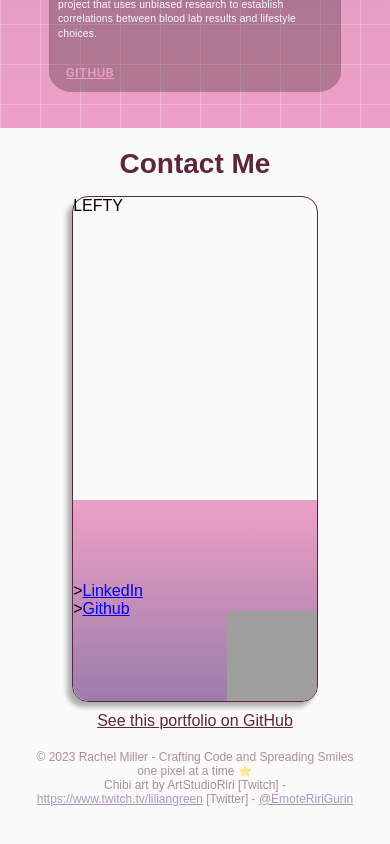
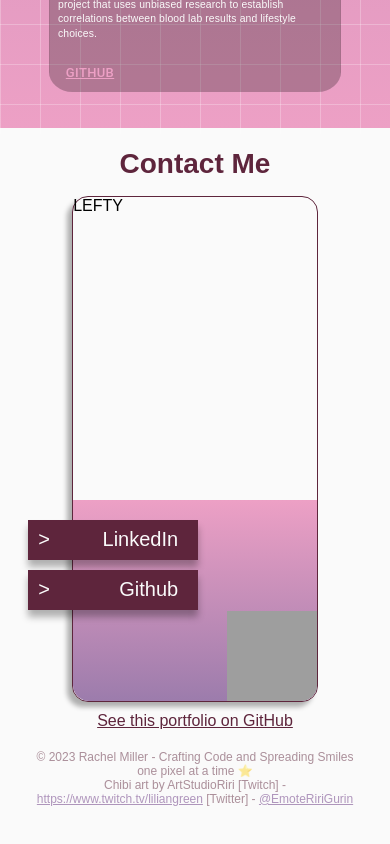
Before and after one commit to rkmiller131/portfolio, a React (Create React App) app in the folder client/: page / in a window 390 px wide. Shown: the part 2482-3326 px from the top of the page. Built offline with nearby package versions, Linux system fonts and the light colour scheme; grey boxes are pictures that could not be loaded; the HTML template or start-up script is replaced by a standard one.

Commit message:
added linkedin and github tabs for right column, fully responsive

```diff
--- a/client/src/components/Contact.jsx
+++ b/client/src/components/Contact.jsx
@@ -1,6 +1,7 @@
 import React from 'react';
 import { FontAwesomeIcon } from '@fortawesome/react-fontawesome';
 import { faPaperPlane } from '@fortawesome/free-solid-svg-icons';
+import ContactTabs from './ContactTabs.jsx';
 import Footer from './Footer.jsx';
 
 import { useTheme } from '../DarkThemeContext.jsx';
@@ -12,13 +13,16 @@ export default function Contact() {
   return (
     <section id="contact" className={darkMode ? 'contact-section dark' : 'contact-section'}>
       <h2 className={darkMode ? 'contact-title dark' : 'contact-title'}>Contact Me</h2>
+
       <div className={darkMode ? 'contact-container dark' : 'contact-container'}>
+
         <div className="contact-column-left">
           LEFTY
         </div>
         <div className={darkMode ? 'contact-column-right dark' : 'contact-column-right'}>
-          <div className={darkMode ? 'link-tab dark' : 'link-tab'}>{'>'}<a href="https://www.linkedin.com/in/rachel-miller-mlr/" target="blank">LinkedIn</a></div>
-          <div className={darkMode ? 'link-tab dark' : 'link-tab'}>{'>'}<a href="https://github.com/rkmiller131" target="blank">Github</a></div>
+
+          <ContactTabs />
+
           <img src="https://res.cloudinary.com/dnr41r1lq/image/upload/v1692225003/112_ftlggu.png" alt="blonde chibi taking notes" />
         </div>
       </div>
--- /dev/null
+++ b/client/src/components/ContactTabs.jsx
@@ -0,0 +1,23 @@
+import React from 'react';
+import { useTheme } from '../DarkThemeContext.jsx';
+
+export default function ContactTabs() {
+  const darkMode = useTheme();
+  return (
+    <div className="contact-tabs">
+      <div className={darkMode ? 'link-tab dark' : 'link-tab'}>
+      {'>'}
+      <a href="https://www.linkedin.com/in/rachel-miller-mlr/" target="blank">
+        LinkedIn
+      </a>
+      </div>
+
+      <div className={darkMode ? 'link-tab dark' : 'link-tab'}>
+        {'>'}
+        <a href="https://github.com/rkmiller131" target="blank">
+          Github
+        </a>
+      </div>
+    </div>
+  )
+}
--- a/client/src/styles/contact.scss
+++ b/client/src/styles/contact.scss
@@ -4,12 +4,14 @@ $buttonbg: linear-gradient(to right, #eda0c5, #9c7cac);
 $hoverbuttonbg: linear-gradient(to right, #9c7cac, #eda0c5);
 $appleWhite: #FAFAFA;
 $red: #5e253c;
+$pink: #eda0c5;
 
 // dark mode variables
 $black-to-purple: linear-gradient(#202123, #9c7cac);
 $cardCharcoal: #3E3744;
 $purple: #9c7cac;
 $charcoal: #202123;
+$blue: #9b98ca;
 
 .contact-section {
   display: flex;
@@ -61,6 +63,66 @@ $charcoal: #202123;
       justify-content: center;
       position: relative;
       flex-basis: 40%;
+      .contact-tabs {
+        position: absolute;
+        left: -45px;
+        top: 100px;
+        display: flex;
+        flex-direction: column;
+        color: $appleWhite;
+        font-size: 32px;
+        @media screen and (max-width: 900px) {
+          top: 20px;
+          font-size: 24px;
+        }
+        @media screen and (max-width: 450px) {
+          font-size: 20px;
+        }
+        .link-tab {
+          height: 65px;
+          width: 260px;
+          background-color: $red;
+          margin-bottom: 40px;
+          display: flex;
+          flex-direction: row;
+          justify-content: space-between;
+          padding: 0 20px 0 10px;
+          align-items: center;
+          box-shadow: 0px 7px 7px 0 rgba(0,0,0,0.3);
+          @media screen and (max-width: 900px) {
+            height: 40px;
+            width: 200px;
+            margin-bottom: 18px;
+          }
+          @media screen and (max-width: 450px) {
+            width: 170px;
+            margin-bottom: 10px;
+          }
+          a {
+            color: $appleWhite;
+            font-size: 32px;
+            font-family: 'Jua', sans-serif;
+            text-decoration: none;
+            @media screen and (max-width: 900px) {
+              font-size: 24px;
+            }
+            @media screen and (max-width: 450px) {
+              font-size: 20px;
+            }
+            &:hover {
+              color: $pink;
+            }
+          }
+          &.dark {
+            background-color: $blue;
+            a {
+              &:hover {
+                color: $cardCharcoal;
+              }
+            }
+          }
+        }
+      }
       img {
         height: 135px;
         width: 135px;
--- a/client/src/styles/hero.scss
+++ b/client/src/styles/hero.scss
@@ -9,6 +9,8 @@ $bubble: rgba(7, 0, 0, 0.25);
 // Dark mode variables
 $black-to-purple: linear-gradient(#202123, #9c7cac);
 $purple-to-black: linear-gradient(#9c7cac, #202123);
+$darkbtnbg: linear-gradient(to right, #9b98ca, #9c7cac);
+$reversedarkbtn: linear-gradient(to right, #9c7cac, #9b98ca);
 $purple: #9c7cac;
 $charcoal: #202123;
 
@@ -211,10 +213,10 @@ html {
   overflow: hidden;
   &.dark {
     border-color: #3E3744;
-    background: $purple;
+    background: $darkbtnbg;
     &:hover {
       border-color: #3E3744;
-      background: $purple;
+      background: $reversedarkbtn;
     }
   }
   @media screen and (max-width: 900px) {
```
